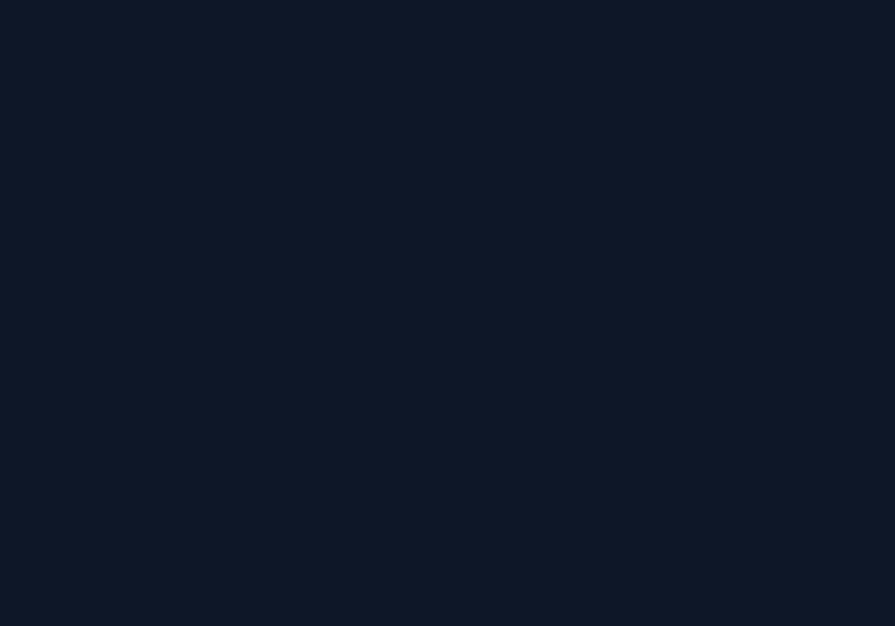
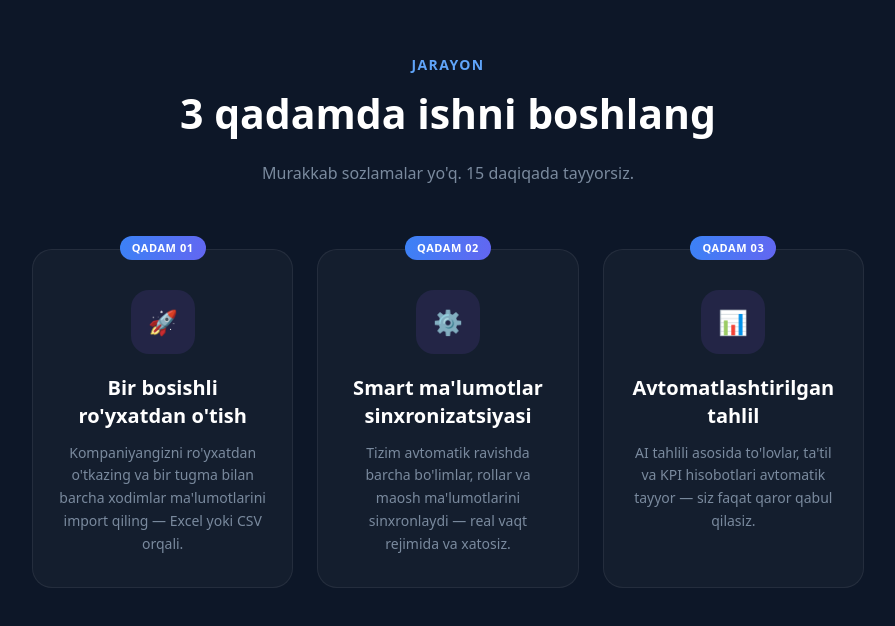
Before and after one commit to abduazim-dev/talentcore, a Next.js app: page / in a window 1280 px wide. Shown: the part 2076-2702 px from the top of the page, without its empty margins (192-1087 px from the left). Before the commit the page ends 2035 px from the top, so only its background shows below. Built offline with nearby package versions, Linux system fonts and the light colour scheme.

Commit message:
feat: Process added talentcore

```diff
--- a/app/page.tsx
+++ b/app/page.tsx
@@ -1,6 +1,7 @@
 import EarlyAccess from '@/components/landing/EarlyAccess'
 import Hero from '@/components/landing/Hero'
 import Nav from '@/components/landing/Nav'
+import Process from '@/components/landing/Process'
 
 const page = () => {
   return (
@@ -8,6 +9,7 @@ const page = () => {
       <Nav />
       <Hero/>
       <EarlyAccess/>
+      <Process/>
     </main>
   )
 }
--- /dev/null
+++ b/components/landing/Process.tsx
@@ -0,0 +1,52 @@
+type Step = {
+    id: number
+    icon: string
+    label: string
+    descr: string
+}
+
+const steps: Step[] = [
+    {
+        id: 1, label: "Bir bosishli ro'yxatdan o'tish", icon: "🚀", descr: "Kompaniyangizni ro'yxatdan o'tkazing va bir tugma bilan barcha xodimlar ma'lumotlarini import qiling — Excel yoki CSV orqali."
+    },
+    {
+        id: 2, label: "Smart ma'lumotlar sinxronizatsiyasi", icon: "⚙️", descr: "Tizim avtomatik ravishda barcha bo'limlar, rollar va maosh ma'lumotlarini sinxronlaydi — real vaqt rejimida va xatosiz."
+    },
+    {
+        id: 3, label: "Avtomatlashtirilgan tahlil", icon: "📊", descr: "AI tahlili asosida to'lovlar, ta'til va KPI hisobotlari avtomatik tayyor — siz faqat qaror qabul qilasiz."
+    }
+]
+
+const Process = () => {
+    return (
+        <section className="text-center py-24 px-6">
+            <p className="text-[#60A5FA] text-sm font-semibold uppercase tracking-widest">Jarayon</p>
+            <h1 className="text-[41px] font-extrabold mt-2">3 qadamda ishni boshlang</h1>
+            <p className="text-[#7A8A9E] mt-4">Murakkab sozlamalar yo'q. 15 daqiqada tayyorsiz.</p>
+
+            <div className="grid grid-cols-1 md:grid-cols-3 px-6 md:px-50 mt-16 gap-6">
+                {steps.map(step => (
+                    <div
+                        className="relative flex flex-col items-center rounded-[20px] px-6 pt-10 pb-8 bg-[#FFFFFF08] border border-[#FFFFFF12] hover:border-[#3B82F6]/40 hover:bg-[#FFFFFF0D] transition-all duration-300"
+                        key={step.id}
+                    >
+                        {/* Qadam badge */}
+                        <span className="absolute top-[-14px] bg-[linear-gradient(104.56deg,#3B82F6_0%,#6366F1_100%)] text-[11px] font-semibold px-3 py-1 uppercase rounded-full tracking-wider">
+                            Qadam 0{step.id}
+                        </span>
+
+                        {/* Icon */}
+                        <span className="w-16 h-16 text-2xl flex items-center justify-center bg-[#8B5CF61F] rounded-[18px] mb-5">
+                            {step.icon}
+                        </span>
+
+                        <h2 className="font-bold text-xl mb-3">{step.label}</h2>
+                        <p className="text-[#7A8A9E] text-sm leading-relaxed">{step.descr}</p>
+                    </div>
+                ))}
+            </div>
+        </section>
+    )
+}
+
+export default Process
```
Also changed, not shown: components/landing/How-it-works.tsx (deleted).
